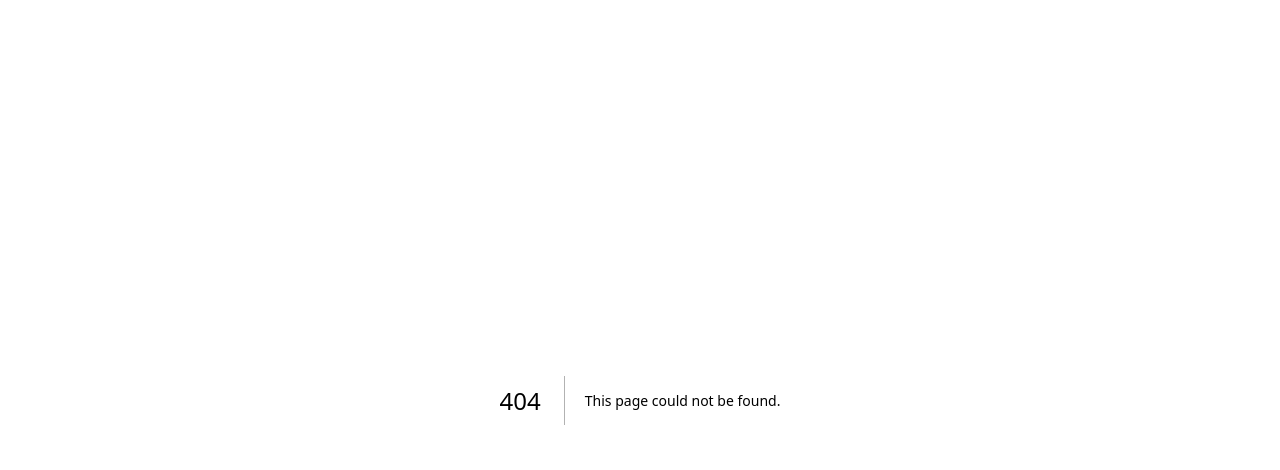
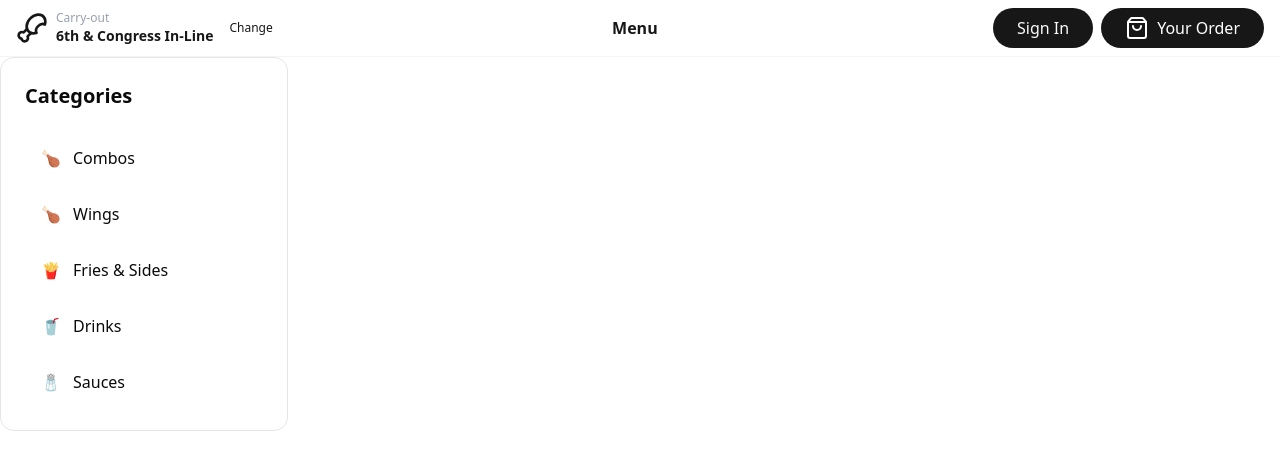
Before and after one commit to robkebab/vercel-demo, a Next.js app: page /order/menu/1 in a window 1280 px wide. Before the commit this address had no page. Shown: the top 470 px of the page. Built offline with nearby package versions, Linux system fonts and the light colour scheme.

Commit message:
feat(orders): add sidenav for order menu

```diff
--- /dev/null
+++ b/app/order/menu/[category]/page.tsx
@@ -0,0 +1,17 @@
+import { Sidenav } from "@/components/order/sidenav";
+
+interface IOrderMenuPageProps {
+  params: Promise<{ category: string }>;
+}
+
+export default async function OrderMenuPage({ params }: IOrderMenuPageProps) {
+  const { category } = await params;
+
+  return (
+    <>
+      <div className="flex">
+        <Sidenav category={category} />
+      </div>
+    </>
+  );
+}
--- a/app/order/menu/page.tsx
+++ /dev/null
@@ -1,8 +0,0 @@
-export default function OrderPage() {
-  return (
-    <>
-      <div>orders</div>
-      {/* Page content goes here */}
-    </>
-  );
-}
--- /dev/null
+++ b/components/order/sidenav.tsx
@@ -0,0 +1,31 @@
+import Link from "next/link";
+import { menuCategories } from "@/lib/data/menu-categories";
+
+const categories = menuCategories;
+
+interface IProps {
+  category: string;
+}
+
+export async function Sidenav({ category }: IProps) {
+  const activeCategory = categories.find((cat) => cat.path === category);
+  return (
+    <aside className="hidden md:block w-72 bg-background rounded-xl border border-border p-6 mr-6">
+      <h2 className="text-xl font-bold mb-6">Categories</h2>
+      <nav className="flex flex-col gap-2">
+        {categories.map((cat) => (
+          <Link
+            href={`/order/menu/${cat.path}`}
+            key={cat.id}
+            className={`flex items-center gap-3 px-4 py-3 rounded-lg text-base font-medium transition-colors
+              ${cat.id === activeCategory?.id ? "bg-primary/10 text-primary" : "hover:bg-muted text-foreground"}`}
+            aria-current={cat.id === activeCategory?.id ? "page" : undefined}
+          >
+            <span>{cat.icon}</span>
+            <span>{cat.name}</span>
+          </Link>
+        ))}
+      </nav>
+    </aside>
+  );
+}
--- /dev/null
+++ b/lib/data/menu-categories.ts
@@ -0,0 +1,32 @@
+export const menuCategories = [
+  {
+    icon: "🍗",
+    id: crypto.randomUUID(),
+    name: "Combos",
+    path: "combos",
+  },
+  {
+    icon: "🍗",
+    id: crypto.randomUUID(),
+    name: "Wings",
+    path: "wings",
+  },
+  {
+    icon: "🍟",
+    id: crypto.randomUUID(),
+    name: "Fries & Sides",
+    path: "fries-and-sides",
+  },
+  {
+    icon: "🥤",
+    id: crypto.randomUUID(),
+    name: "Drinks",
+    path: "drinks",
+  },
+  {
+    icon: "🧂",
+    id: crypto.randomUUID(),
+    name: "Sauces",
+    path: "sauces",
+  },
+];
```
